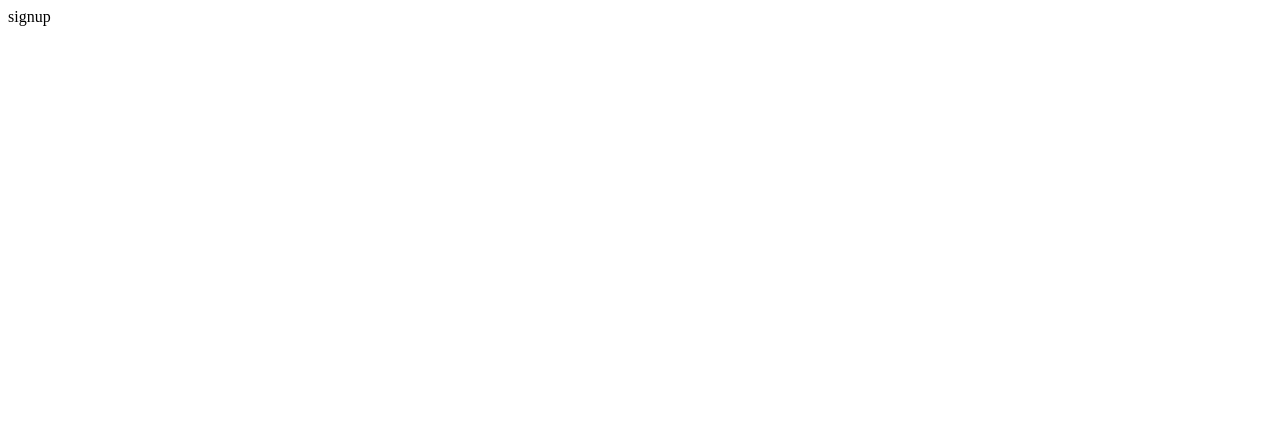
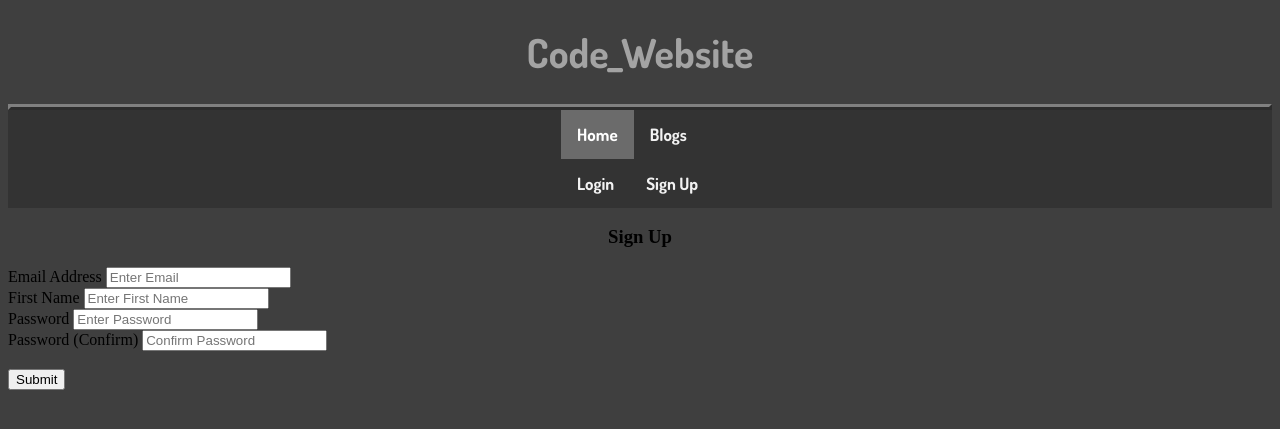
Before and after one commit to Code-Win447/Nov21, a Flask app: page /sign-up in a window 1280 px wide. Before the commit the part shown is almost empty. Shown: the top 429 px of the page. Run offline with Flask 2, Linux system fonts and the light colour scheme; some libraries are stand-ins or nearby versions.

Commit message:
fixed a few links, added a form

```diff
--- a/website/auth.py
+++ b/website/auth.py
@@ -1,15 +1,15 @@
-from flask import Blueprint
+from flask import Blueprint, render_template
 
 auth =  Blueprint('auth', __name__)
 
 @auth.route('/login')
 def login():
-    return '<p> login </p>'
+    return render_template("login.html", boolean=True)
 
 @auth.route('/logout')
 def logout():
-    return '<p> logout </p>'
+    return "<p> logout </p>"
 
 @auth.route('/sign-up')
 def sign_up():
-    return '<p> signup </p>'
+    return render_template("sign-up.html")
--- a/website/templates/base.html
+++ b/website/templates/base.html
@@ -7,7 +7,17 @@
     <meta name="description" content="Code_Win Tech Blog">
     <meta name="author" content="Code_Win">
     <meta name="viewport" content="width=device-width, initial-scale=1.0">
-
+    <link
+      rel="styles"
+      href="https://stackpath.bootstrapcdn.com/bootstrap/4.4.1/css/bootstrap.min.css"
+      integrity="sha384-Vkoo8x4CGsO3+Hhxv8T/Q5PaXtkKtu6ug5TOeNV6gBiFeWPGFN9MuhOf23Q9Ifjh"
+      crossorigin="anonymous"
+    />
+    <link
+      rel="styles"
+      href="https://stackpath.bootstrapcdn.com/font-awesome/4.7.0/css/font-awesome.min.css"
+      crossorigin="anonymous"
+    />
 </head>
 <style>
     .center {
@@ -40,7 +50,7 @@
                 <a class="active" href="/">Home</a>
             <a href="/blogs">Blogs</a>
             <a href="/login">Login</a>
-            <a href="/sign_up">Sign Up</a>
+            <a href="/sign-up">Sign Up</a>
         </div>
 
           </div>
--- a/website/templates/sign-up.html
+++ b/website/templates/sign-up.html
@@ -0,0 +1,29 @@
+{% extends "base.html" %}
+{% block title %} Sign Up - Code_Website {% endblock %}
+
+
+{% block content %}
+<form method="post">
+    <h3 align="center">
+        Sign Up
+    </h3>
+    <div class="form-group">
+        <label for="email">Email Address</label>
+        <input type="email" class="form-control" id="email" name="email" placeholder="Enter Email">
+    </div>
+    <div class="form-group">
+        <label for="firstName">First Name</label>
+        <input type="text" class="form-control" id="firstName" name="firstName" placeholder="Enter First Name">
+    </div>
+    <div class="form-group">
+        <label for="password1">Password</label>
+        <input type="text" class="form-control" id="password1" name="password1" placeholder="Enter Password">
+    </div>
+    <div class="form-group">
+        <label for="password2">Password (Confirm)</label>
+        <input type="text" class="form-control" id="password2" name="password2" placeholder="Confirm Password">
+    </div>
+    <br />
+    <button type="submit" class="btn btn-primary">Submit</button>
+</form>
+{% endblock %}
```
Also changed, not shown: website/templates/login.html (+9 -0 lines).
